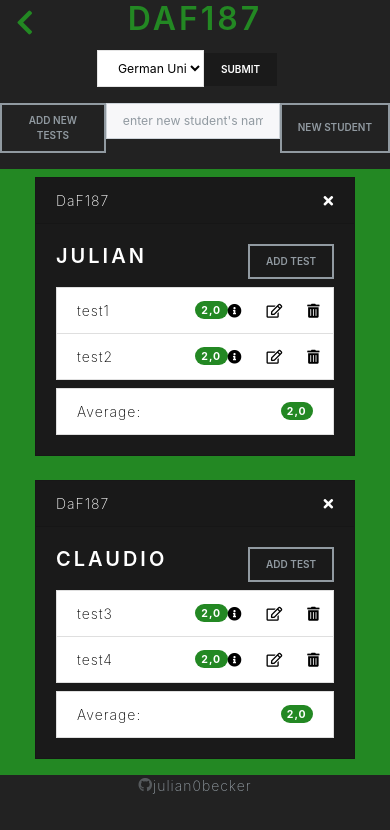
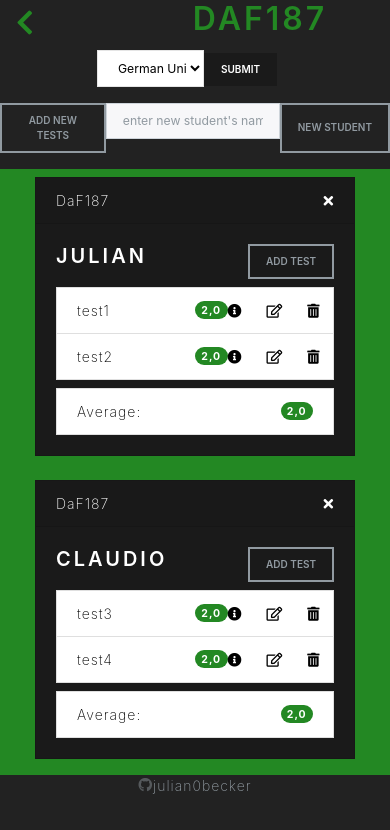
Before and after one commit to julian0becker/testscore, a React (Create React App) app: page /classroom/8178fd7b-9544-4c42-a0b8-7daf705d621c in a window 390 px wide. Shown: the top 830 px of the page. Built offline with nearby package versions, Linux system fonts and the light colour scheme.

Commit message:
update mobile view 2

```diff
--- a/src/App.css
+++ b/src/App.css
@@ -121,7 +121,7 @@ body {
     grid-template-columns: 33.3% 33.3% 33.3%;
     grid-template-rows: auto;
     grid-template-areas:
-      "back  title . "
+      "back  title title "
       "select select select";
   }
 
@@ -130,6 +130,7 @@ body {
   }
   .grid-item-b {
     grid-area: title;
+    justify-self: center;
   }
   .grid-item-c {
     grid-area: select;
```
